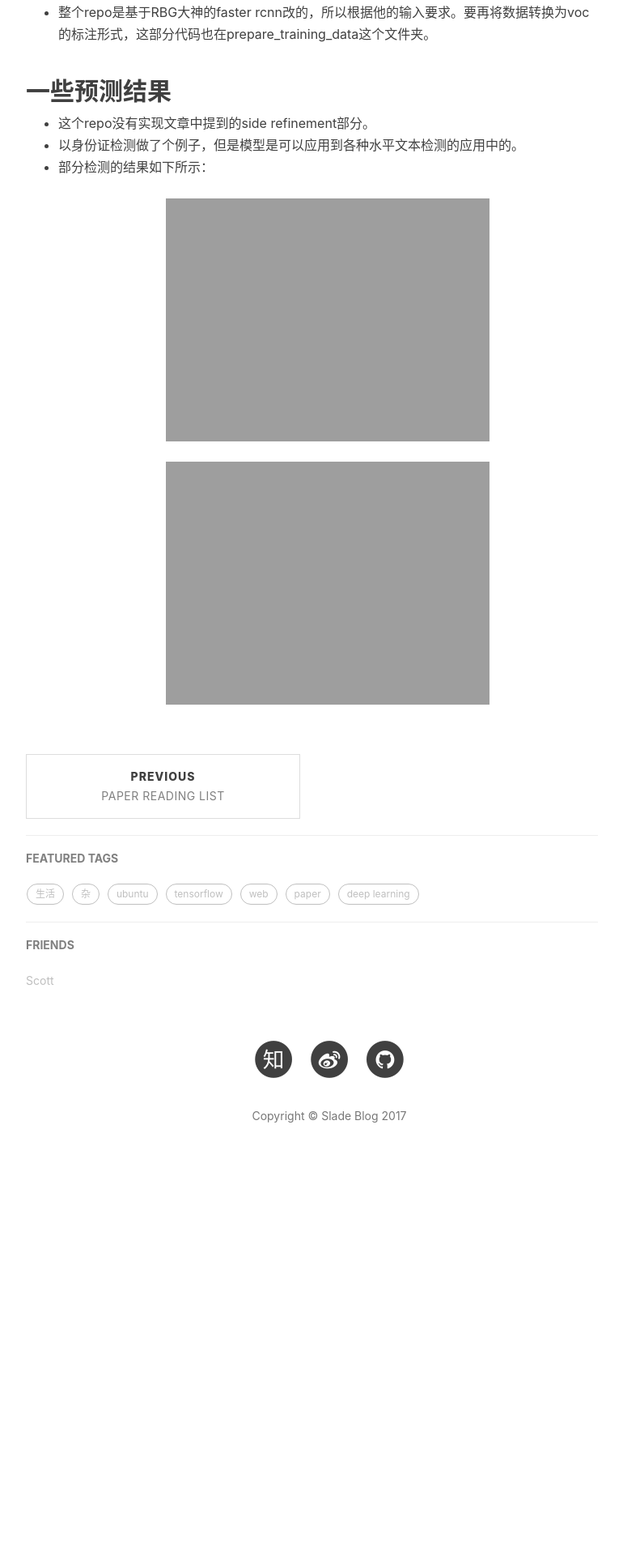
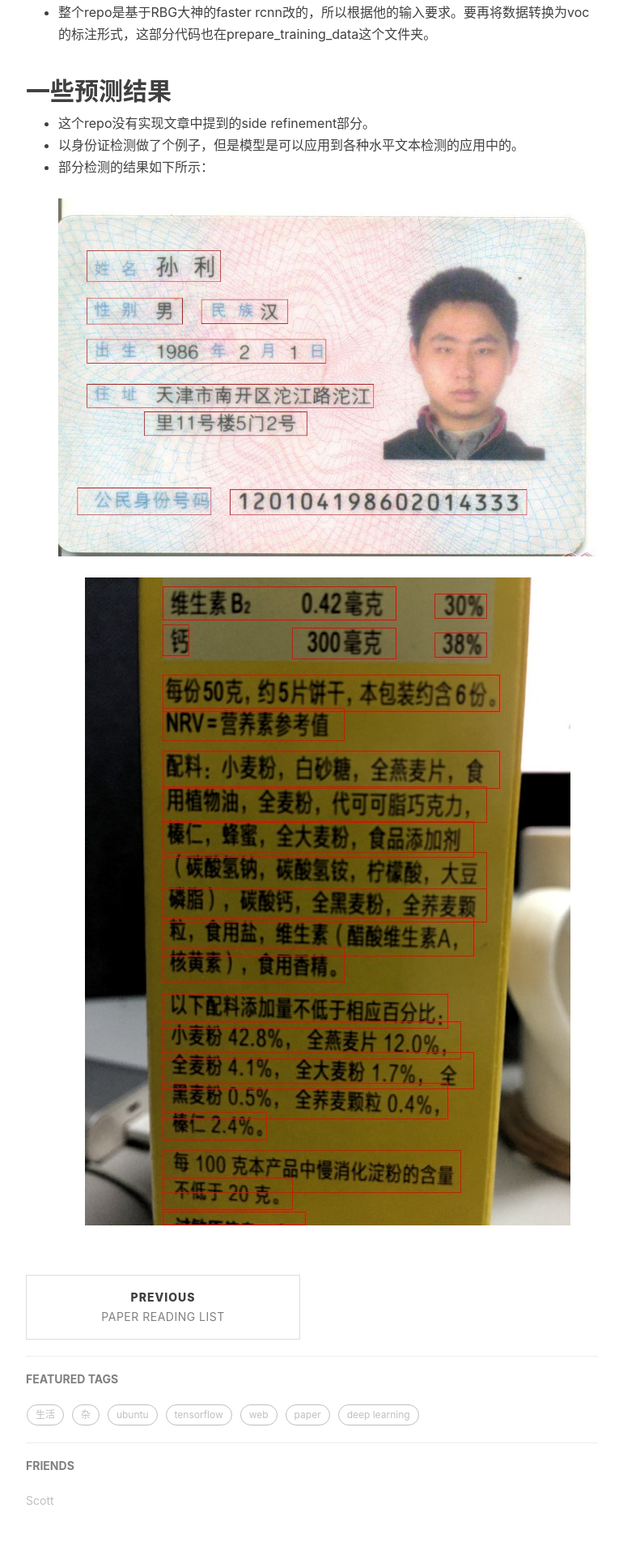
Before and after one commit to eragonruan/eragonruan.github.io, a Jekyll site: the page built from _posts/2017-10-23-text-detection-ctpn.markdown, in a window 1280 px wide. Shown: the part 3653-5568 px from the top of the page at 81% size, without its empty margins (233-1003 px from the left). Built offline with Jekyll 4.4.1, drawn with Linux system fonts in a browser that asks for light colours; nearby versions of some CDN libraries; comment, search, counter and statistics services are not loaded; before the commit the page ends 5135 px from its top, so only the background shows below that.

Commit message:
fix error

```diff
--- a/_posts/2017-10-23-text-detection-ctpn.markdown
+++ b/_posts/2017-10-23-text-detection-ctpn.markdown
@@ -78,5 +78,5 @@ reimplement的github[地址](https://github.com/eragonruan/text-detection-ctpn)
 - 这个repo没有实现文章中提到的side refinement部分。
 - 以身份证检测做了个例子，但是模型是可以应用到各种水平文本检测的应用中的。
 - 部分检测的结果如下所示：
-![img5](http://slade-ruan.me/img/in-post/ctpn/in-post-1022-05.png)
-![img6](http://slade-ruan.me/img/in-post/ctpn/in-post-1022-06.png)
+![img5](http://slade-ruan.me/img/in-post/ctpn/in-post-1022-05.jpg)
+![img6](http://slade-ruan.me/img/in-post/ctpn/in-post-1022-06.jpg)
```
